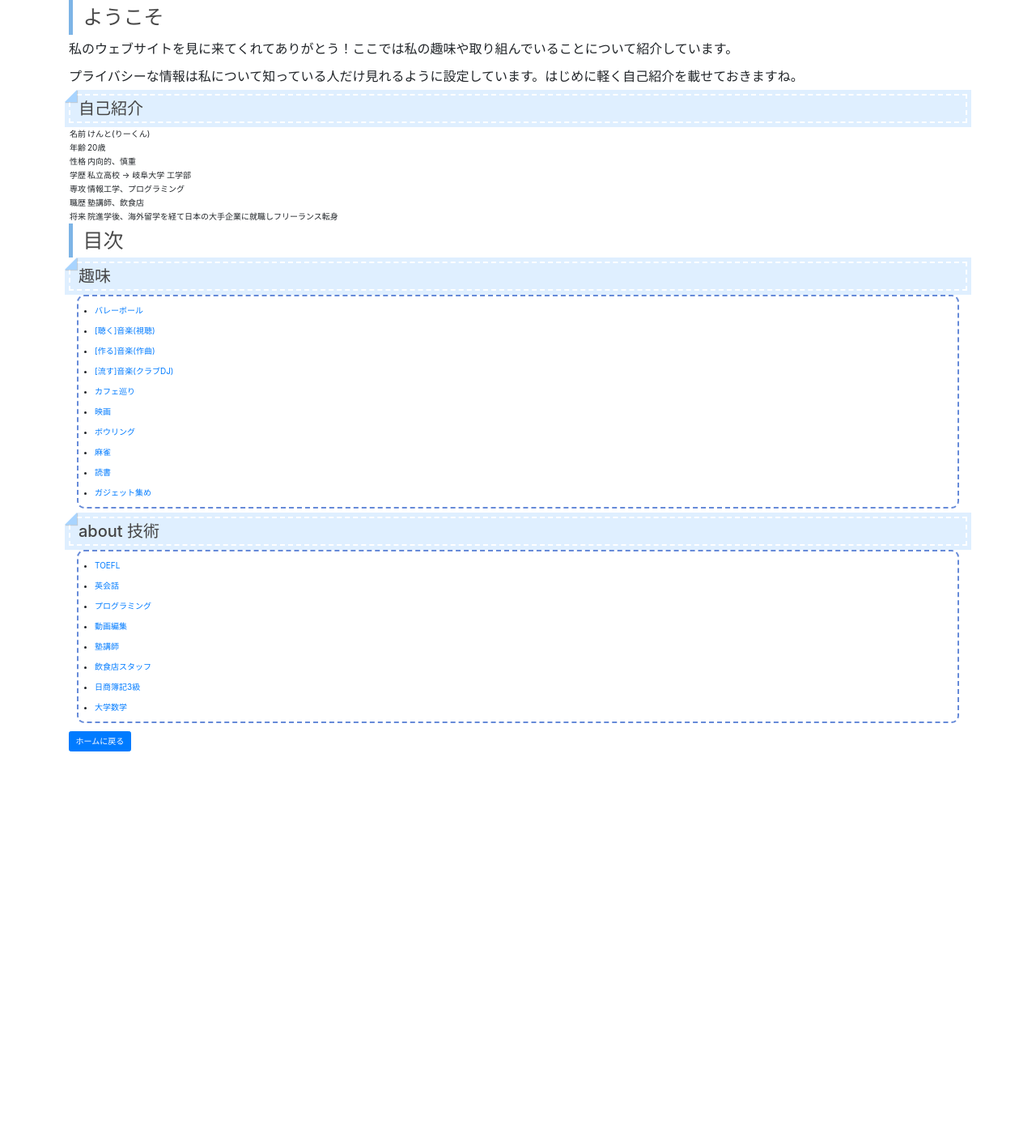
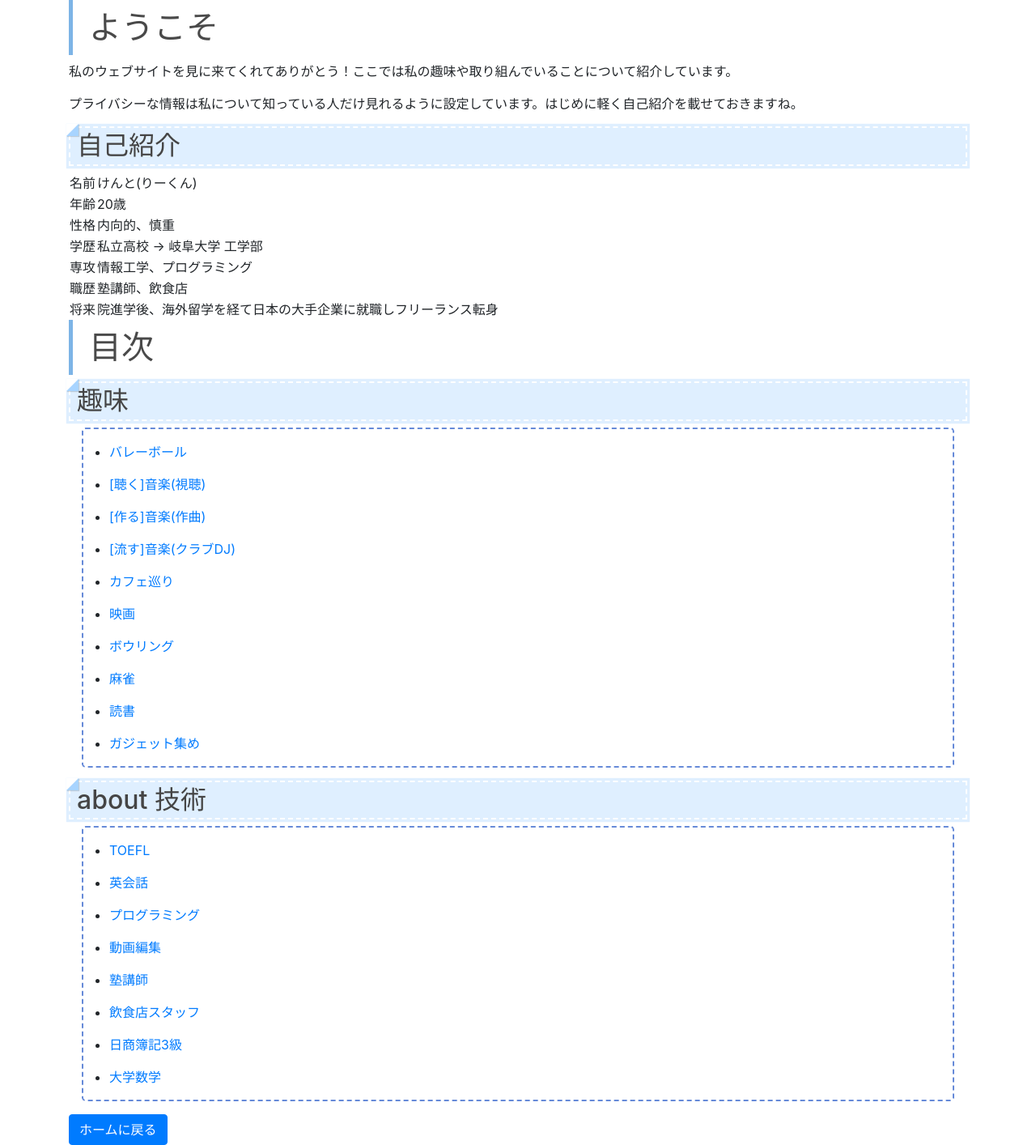
Before and after one commit to ken20c/ken20c.github.io, a PHP site: page / in a window 1280 px wide. Shown: the whole page at 81% size. Before the commit the page ends 928 px from the top, so only its background shows below. Run offline with PHP 8.4, Linux system fonts and the light colour scheme.

Commit message:
cssをほぼリセット

```diff
--- a/src/stylesheet.css
+++ b/src/stylesheet.css
@@ -12,18 +12,18 @@
     h2 {
       position: relative;
       background: #dfefff;
-      box-shadow: 0px 0px 0px 5px #dfefff;
-      margin: 20px 0px;
+      box-shadow: 0px 0px 0px 0.2rem #dfefff;
+      margin: 1rem 0px;
       border: dashed 2px white;
-      padding: 0.2em 0.5em;
+      padding: 0.2rem 0.5rem;
       color: #454545;
     }
 
     h2:after {
       position: absolute;
       content: '';
-      left: -7px;
-      top: -7px;
+      left: -0.3rem;
+      top: -0.3rem;
       border-width: 0 0 15px 15px;
       border-style: solid;
       border-color: #fff #fff #a8d4ff;
@@ -34,22 +34,22 @@
       /*background: #f1f8ff;*/
       /*box-shadow: 0px 0px 0px 10px #f1f8ff;/*線の外側*/
       border: dashed 2px #668ad8;/*破線*/
-      border-radius: 9px;
-      margin-left: 10px;/*はみ出ないように調整*/
-      margin-right: 10px;/*はみ出ないように調整*/
-      padding: 0.5em 0.5em 0.5em 2em;
+      border-radius: 0.3rem;
+      margin-left: 1rem;/*はみ出ないように調整*/
+      margin-right: 1rem;/*はみ出ないように調整*/
+      padding: 0.5rem 0.5rem 0.5rem 2rem;
     }
 
     ul li, ol li {
       line-height: 1.5;
-      padding: 0.5em 0;
+      padding: 0.5rem 0;
     }
 
 
     /*以下パンくずリスト*/
     .breadcrumb {
       margin: 0;
-      padding: 1.1em 1em;
+      padding: 1.1rem 1rem;
       list-style: none;
       background: #e9edf5;
       overflow: hidden;
@@ -64,7 +64,7 @@
       /* >を表示*/
       font-family: FontAwesome;
       content: '\f101';
-      padding: 0 0.2em;
+      padding: 0 0.2rem;
       color: #8186a0;
     }
 
@@ -80,22 +80,3 @@
     .breadcrumb li a:hover {
       text-decoration: underline;
     }
-
-
-html {
-  font-size:62.5%;/*pxだと10px;*/
-}
-h3 {
-  font-size:rem;/*20px*/
-}
-p{
-  font-size:1.6rem;/*16px*/
-}
-@media screen and (max-width: 640px) {/* 640px以下でスマホ画面時*/
-  h3 {
-    font-size:4.8rem;/*48px*/
-  }
-  p{
-    font-size:4.0rem;/*40px*/
-  }
-}
```
